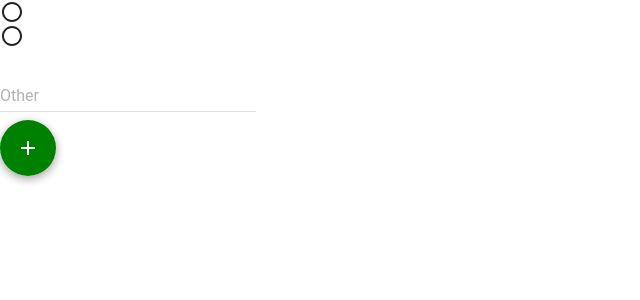
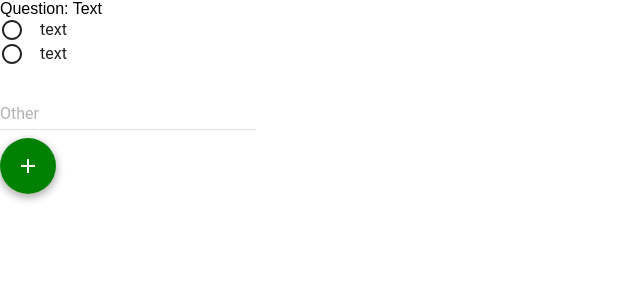
Before and after one commit to michalvankodev/ness-inter-poll, a React app in the folder nesspoll/: page /poll in a window 1280 px wide. Shown: the top 300 px of the page, without its empty margins (0-640 px from the left). Built offline with nearby package versions, Linux system fonts and the light colour scheme.

Commit message:
added text to radiobutton
added text to radiobutton

```diff
--- a/nesspoll/src/components/RadioButtonQuestion.tsx
+++ b/nesspoll/src/components/RadioButtonQuestion.tsx
@@ -8,6 +8,16 @@ interface RadioButtonQuestionState {
     radioButtons: Array<RadioButton>;
 }
 
+class Value {
+    public value: string;
+    public label: string;
+
+    constructor(value: string, label: string) {
+        this.value = value;
+        this.label = label;
+    }
+}
+
 class RadioButtonQuestion extends React.Component<any, RadioButtonQuestionState> {
     private data: Array<Value>;
 
@@ -15,8 +25,8 @@ class RadioButtonQuestion extends React.Component<any, RadioButtonQuestionState>
         super(props);
 
         this.data = [
-            new Value('1', ''),
-            new Value('2', '')
+            new Value('1', 'text'),
+            new Value('2', 'text')
         ];
 
         this.state = ({
@@ -31,18 +41,17 @@ class RadioButtonQuestion extends React.Component<any, RadioButtonQuestionState>
     }
 
     addRadioButton() {
-        this.data.push(new Value('3', ''));
+        this.data.push(new Value('' + Math.random, 'text'));
 
         this.setState({
             radioButtons: this.getRadioButtons()
         });
-
-        console.log(this.data);
     }
 
     render() {
         return (
             <div>
+                <label>Question: Text</label>
                 <div>
                     <RadioButtonGroup>
                         {this.state.radioButtons}
@@ -64,14 +73,4 @@ class RadioButtonQuestion extends React.Component<any, RadioButtonQuestionState>
     }
 }
 
-class Value {
-    public value: string;
-    public label: string;
-
-    constructor(value: string, label: string) {
-        this.value = value;
-        this.label = label;
-    }
-}
-
 export default RadioButtonQuestion;
```
